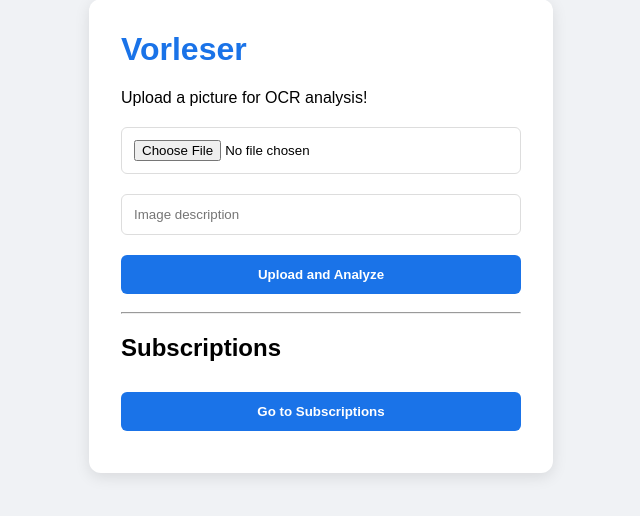
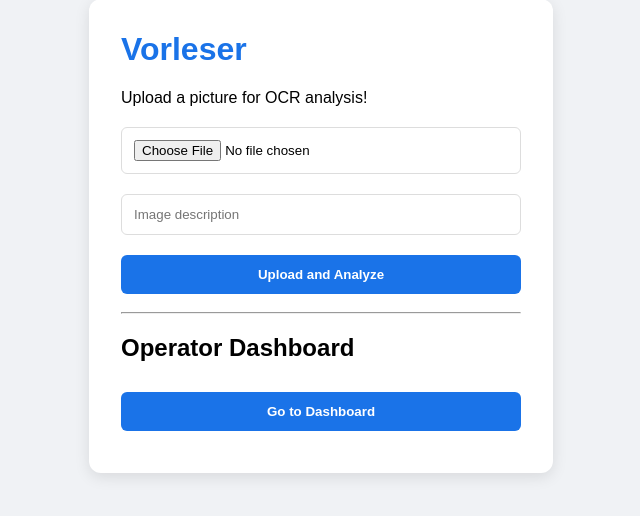
Before and after one commit to berci9ke101/vorleser, a Flask app: page / in a window 1280 px wide. Shown: the part 164-680 px from the top of the page, without its empty margins (319-959 px from the left). Run offline with Flask 3, Linux system fonts and the light colour scheme; some libraries are stand-ins or nearby versions.

Commit message:
feat: minor HTML design changes

```diff
--- a/papagei/templates/index.html
+++ b/papagei/templates/index.html
@@ -87,9 +87,9 @@
         </form>
         <hr>
         <!-- Subscription management: -->
-        <h2>Subscriptions</h2>
+        <h2>Operator Dashboard</h2>
         <!-- Navigation button: -->
-        <button type="button" class="sub-button" onclick="window.location.href='/subscribe'">Go to Subscriptions</button>
+        <button type="button" class="sub-button" onclick="window.location.href='/subscribe'">Go to Dashboard</button>
     </div>
 
 </body>
```
Also changed, not shown: papagei/templates/subscribe.html (+12 -12 lines).
